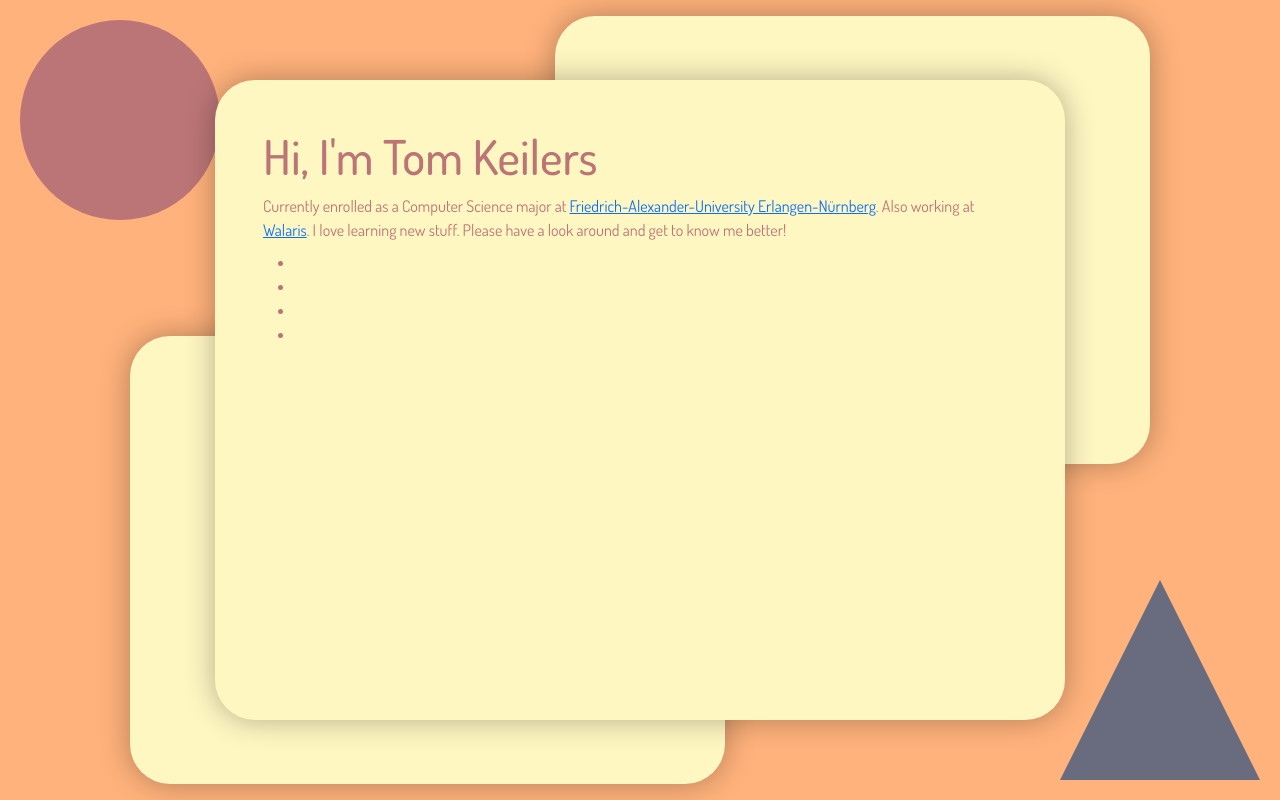
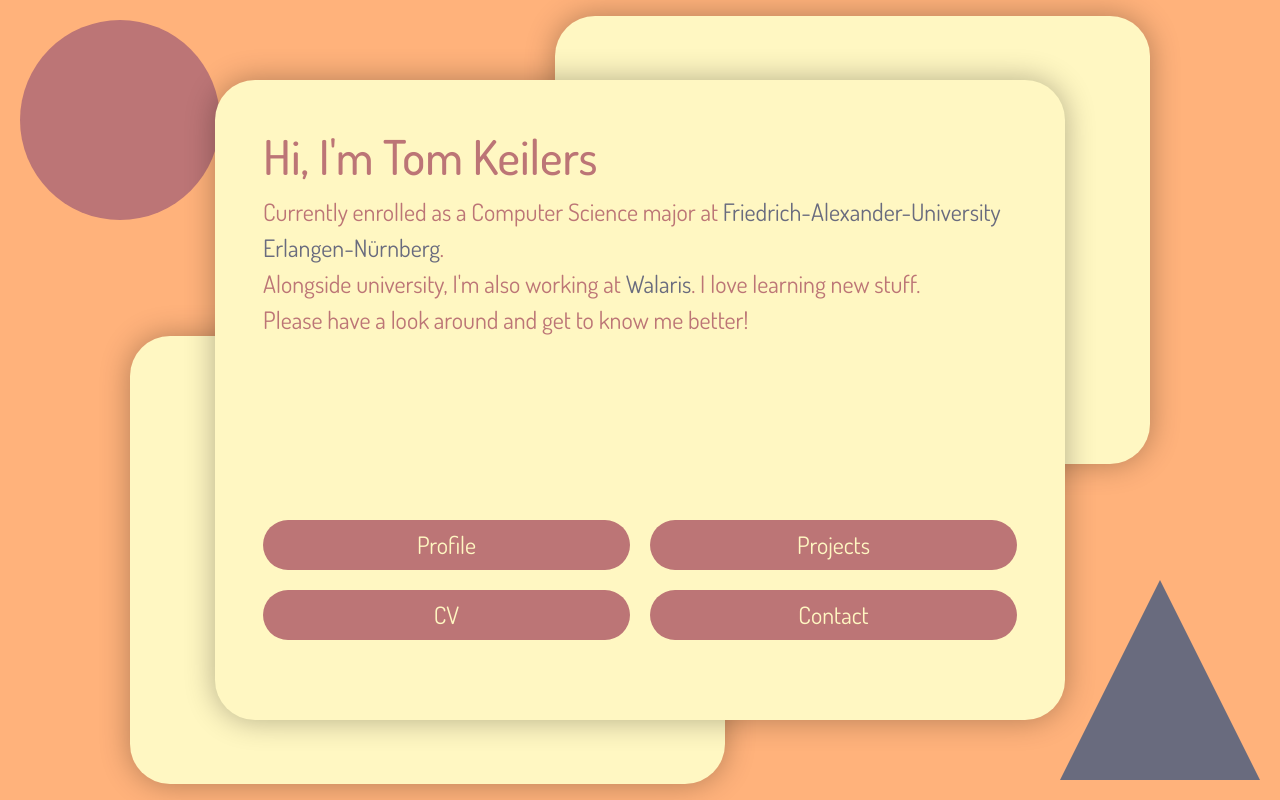
Before and after one commit to nxdxl/cv-website, a Flask app: page / in a window 1280 px wide. Run offline with Flask 3, Linux system fonts and the light colour scheme.

Commit message:
animations and design

```diff
--- /dev/null
+++ b/static/animations.js
@@ -0,0 +1,56 @@
+// const list_items = document.getElementsByClassName("list-item");
+const content_wrapper = document.getElementById("main");
+const heading_container = document.getElementById("heading-container");
+const rectangle_top_right = document.getElementById("rectangle-top-right");
+const rectangle_bottom_left = document.getElementById("rectangle-bottom-left");
+const content = document.getElementById("content");
+const menu = document.getElementById("menu-container");
+
+const contact = document.getElementById("contact-item");
+
+const list_items = document.querySelectorAll(".list-item");
+
+function hasClass(element, clsName) {
+        return(' ' + element.className + ' ').indexOf(' ' + clsName + ' ') > -1;
+}
+
+function removeAnimation() {
+    content_wrapper.classList.remove("animate-main");
+    rectangle_top_right.classList.remove("animate-top-square");
+    rectangle_bottom_left.classList.remove("animate-bottom-square");
+    content.classList.remove("vanish");
+    menu.classList.remove("vanish");
+    heading_container.classList.remove("vanish");
+    heading_container.classList.add("introduce");
+    content.classList.add("introduce");
+    menu.classList.add("introduce");
+}
+
+function addAnimation() {
+        content_wrapper.classList.add("animate-main");
+        rectangle_top_right.classList.add("animate-top-square");
+        rectangle_bottom_left.classList.add("animate-bottom-square");
+        if(hasClass(menu, "introduce")) {
+            content.classList.remove("introduce");
+            menu.classList.remove("introduce");
+            heading_container.classList.remove("introduce");
+        }
+        setTimeout(removeAnimation, 1000);
+}
+
+list_items.forEach(item => {
+    item.addEventListener("click", function() {
+        if(window.matchMedia("(min-width: 20em)").matches) {
+            content.classList.add("vanish");
+            heading_container.classList.add("vanish");
+            menu.classList.add("vanish");
+            setTimeout(addAnimation, 1000);
+        }
+    });
+})
+
+const home = document.getElementById("home");
+
+contact.addEventListener("click", () => {
+    home.setAttribute("display", "none");
+});
--- a/static/autumn.css
+++ b/static/autumn.css
@@ -171,6 +191,7 @@ body {
     align-items: center;
     height: 100%;
     font-family: Dosis, sans-serif;
+    font-size: 1.5em;
 }
 
 .main {
@@ -184,18 +205,190 @@ body {
 .content-wrapper {
     background-color: var(--autumn-foreground);
     position: relative;
-    border-radius: 2.5em;
+    border-radius: 2.5rem;
     width: 100%;
     height: 100%;
-    padding: 3em;
+    padding: 3rem;
     min-height: 300px;
     box-shadow: 0 0 30px rgba(0, 0, 0, 0.3);
     z-index: 10;
+    display: flex;
+    flex-direction: column;
 }
 
-h1 {
-    font-size: 3em;
+.animate-main {
+    animation: transform-and-move-main 1s ease-in-out;
 }
+
+.heading-container {
+    max-height: 20%;
+}
+
+.heading-container h1 {
+    font-size: 3rem;
+}
+
+.content p {
+    margin: 0;
+}
+
+.content {
+    min-height: 60%;
+}
+
+.content #bad {
+    display: none;
+}
+
+.content a {
+    text-decoration: none;
+    color: var(--autumn-blue);
+}
+
+.menu-container {
+    width: 100%;
+    max-height: 20%;
+}
+
+.menu-container ul {
+    list-style: none;
+    padding: 0;
+    width: 100%;
+    display: grid;
+    grid-template-columns: repeat(2, 1fr);
+    grid-gap: 20px;
+    margin: 0;
+}
+
+.menu-container li {
+    display: flex;
+    align-items: center;
+    justify-content: center;
+    background: var(--autumn-purple);
+    min-width: 100px;
+    min-height: 50px;
+    border-radius: 30px;
+    cursor: pointer;
+    text-align: center;
+    padding: 5px;
+    color: var(--autumn-foreground);
+}
+
+.menu-container li:hover {
+    background-color: var(--autumn-foreground);
+    color: var(--autumn-purple);
+    border: 2px solid var(--autumn-purple);
+}
+
+.navbar {
+    width: 100%;
+    height: 20%;
+    padding: 0;
+}
+
+.introduce {
+    animation: introduce 1s ease-in-out;
+}
+
+.vanish {
+    animation: vanish 1s ease-in-out forwards;
+}
+
+#contact-form {
+    display: none;
+}
+
+/*-------------------------------------------------------*/
+/*------------------------General------------------------*/
+/*-------------------------------------------------------*/
+
+
+/*-------------------------------------------------------*/
+/*-----------------------Keyframes-----------------------*/
+/*-------------------------------------------------------*/
+
+@Keyframes transform-and-move-main {
+    0% {
+        width: 100%;
+        height: 100%;
+        transform: translate(0, 0);
+    }
+    95% {
+        width: 70%;
+        height: 70%;
+        transform: translate(-9.9%, 40%);
+    }
+    100% {
+        width: 70%;
+        height: 70%;
+        transform: translate(-9.9%, 40%);
+    }
+}
+
+@Keyframes vanish {
+    0% {
+        opacity: 100;
+    }
+    80% {
+        opacity: 0;
+    }
+    100% {
+        opacity: 0;
+    }
+}
+
+@Keyframes transform-and-move-bottom {
+    0% {
+        transform: translate(0, 0);
+    }
+    /* ( higher means more right , the lower the number the higher the square ) */
+    95% {
+        transform: translate(71.4%, -71.2%);
+    }
+    100% {
+        transform: translate(71.4%, -71.2%);
+    }
+}
+
+@Keyframes transform-and-move-top {
+    0% {
+        transform: translate(0, 0);
+    }
+    80% {
+        z-index: 11;
+    }
+    95% {
+        /* ( smaller number means more left , the higher, the lower it goes ) */
+        transform: translate(-14.3%, 14.3%);
+        height: 100%;
+        width: 100%;
+        z-index: 11;
+    }
+    100% {
+        transform: translate(-14.3%, 14.3%);
+        height: 100%;
+        width: 100%;
+        z-index: 11;
+    }
+}
+
+@Keyframes introduce {
+    0% {
+        opacity: 0;
+    }
+    100% {
+        opacity: 100%;
+    }
+}
+
+/*-------------------------------------------------------*/
+/*-----------------------Keyframes-----------------------*/
+/*-------------------------------------------------------*/
+
+
+/*-------------------------------------------------------*/
+/*--------------------Shapes & Design--------------------*/
+/*-------------------------------------------------------*/
 
 .circle {
     width: 200px;
--- a/static/menubutton.js
+++ /dev/null
@@ -1,19 +0,0 @@
-const menuToggle = document.querySelector('.menu-toggle');
-const menu = document.querySelector('.menu');
-
-menuToggle.addEventListener('click', () => {
-    if(menu.style.display === "block") {
-        menu.style.display = "none";
-    } else {
-        menu.style.display = "block";
-    }
-
-    menuToggle.classList.toggle('active');
-});
-
-document.addEventListener("click", (event) => {
-    if (!menu.contains(event.target) && !menuToggle.contains(event.target)) {
-        menu.style.display = 'none';
-        menuToggle.classList.remove('active');
-    }
-})
--- /dev/null
+++ b/templates/contact_form.html
@@ -0,0 +1,6 @@
+{% extends "layout.html" %}
+{% block content %}
+<div>
+    <h1>Hallo</h1>
+</div>
+{% endblock content %}
--- a/templates/home.html
+++ b/templates/home.html
@@ -1,28 +1,36 @@
 {% extends "layout.html" %}
 {% block content %}
-<div class="sub-rectangle bottom-left"></div>
-<div class="sub-rectangle top-right"></div>
-<div class="content-wrapper">
-    <div class="heading-container">
+<div class="sub-rectangle bottom-left" id="rectangle-bottom-left"></div>
+<div class="sub-rectangle top-right" id="rectangle-top-right"></div>
+<div class="content-wrapper" id="home">
+    <div class="heading-container" id="heading-container">
         <h1>Hi, I'm Tom Keilers</h1>
     </div>
-    <div class="content">
+    <div class="content" id="content">
+        <p>
         {% if language == "de" %}
-    Momentan Informatikstudent an der <a class="visible-link" href="https://fau.de">Friedrich-Alexander-University Erlangen-Nürnberg</a>. Neben der Uni Werkstudent bei <a class="visible-link" href="https://walaris.com">Walaris</a>. Ich mag es neue Dinge zu lernen. Bitte, schau dich um und lerne mich ein wenig besser kennen! Fühl dich ganz wie zu Hause.
+        Momentan Informatikstudent an der <a class="visible-link" href="https://fau.de">Friedrich-Alexander-University Erlangen-Nürnberg</a>.<br> Neben der Uni Werkstudent bei <a class="visible-link" href="https://walaris.com">Walaris</a>. Ich mag es neue Dinge zu lernen. Bitte, schau dich gerne um! Fühl dich ganz wie zu Hause.
         {% elif language == "en" %}
-    Currently enrolled as a Computer Science major at <a class="visible-link" href="https://fau.de">Friedrich-Alexander-University Erlangen-Nürnberg</a>. Also working at <a class="visible-link" href="https://walaris.com">Walaris</a>. I love learning new stuff. Please have a look around and get to know me better!
+    Currently enrolled as a Computer Science major at <a class="visible-link" href="https://fau.de">Friedrich-Alexander-University Erlangen-Nürnberg</a>.<br> Alongside university, I'm also working at <a class="visible-link" href="https://walaris.com">Walaris</a>. I love learning new stuff.<br> Please have a look around and get to know me better!
         {% elif language == "jp" %}
         {% endif %}
+        </p>
+
+        <!-- TODO make language -->
+        <p id="bad"><br> This page is not supposed to be viewed in landscape mode...</p>
     </div>
-    <div class="menu-container">
+    <div class="menu-container" id="menu-container">
         <nav class="navbar">
-            <ul class="menu-list">
-                <li><a href="#"></a></li>
-                <li><a href="#"></a></li>
-                <li><a href="#"></a></li>
-                <li><a href="#"></a></li>
+            <ul class="menu-list" id="menu-list">
+                <li class="list-item" id="profile-item">Profile</li>
+                <li class="list-item" id="projects-item">Projects</li>
+                <li class="list-item" id="cv-item">CV</li>
+                <li class="list-item" id="contact-item">Contact</li>
             </ul>
         </nav>
     </div>
 </div>
+<div class="content-wrapper" id="contact-form">
+    Hallo
+</div>
 {% endblock content %}
--- a/templates/layout.html
+++ b/templates/layout.html
@@ -26,6 +26,6 @@
         <script src="https://cdn.jsdelivr.net/npm/bootstrap@5.2.3/dist/js/bootstrap.bundle.min.js" integrity="sha384-kenU1KFdBIe4zVF0s0G1M5b4hcpxyD9F7jL+jjXkk+Q2h455rYXK/7HAuoJl+0I4" crossorigin="anonymous"></script>
         <script src="https://cdn.jsdelivr.net/npm/@popperjs/core@2.11.6/dist/umd/popper.min.js" integrity="sha384-oBqDVmMz9ATKxIep9tiCxS/Z9fNfEXiDAYTujMAeBAsjFuCZSmKbSSUnQlmh/jp3" crossorigin="anonymous"></script>
         <script src="https://cdn.jsdelivr.net/npm/bootstrap@5.2.3/dist/js/bootstrap.min.js" integrity="sha384-cuYeSxntonz0PPNlHhBs68uyIAVpIIOZZ5JqeqvYYIcEL727kskC66kF92t6Xl2V" crossorigin="anonymous"></script>
-        <script src="{{ url_for('static', filename='menubutton.js') }}"></script>
+        <script src="{{ url_for('static', filename='animations.js') }}"></script>
     </body>
 </html>
```
Also changed, not shown: other parts of static/autumn.css (+71 -6 lines).
